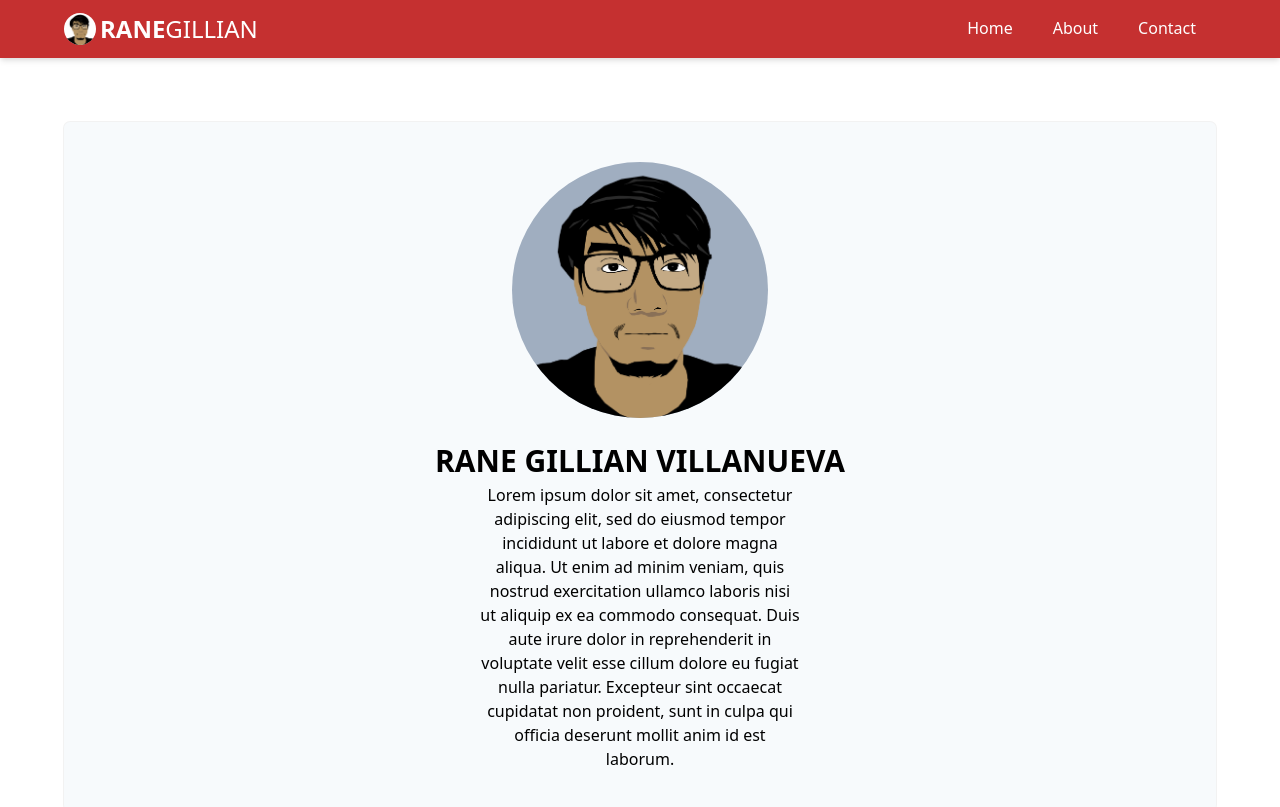
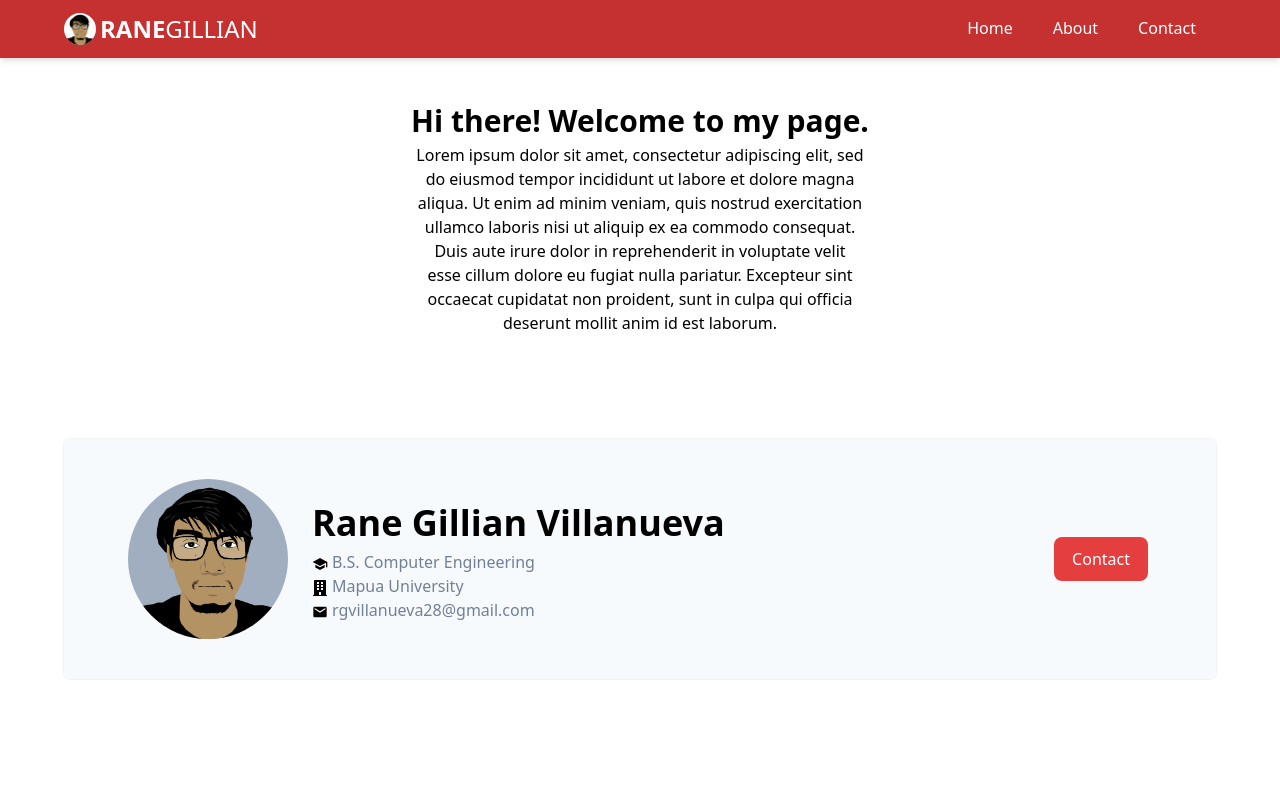
Before and after one commit to rgvillanueva28/rgvillanueva28.github.io.source-NextJS, a Next.js app: page / in a window 1280 px wide. Shown: the top 807 px of the page. Built offline with nearby package versions, Linux system fonts and the light colour scheme.

Commit message:
cardTwo done

```diff
--- a/components/cardOne.js
+++ b/components/cardOne.js
@@ -1,12 +1,12 @@
 export default function CardOne() {
   return (
-    <div className="text-center container-sm m-5 sm:m-10 md:m-16 py-10 px-10 sm:px-20 md:px-32 lg:px-64 rounded-md shadow-xs bg-gray-100">
-      <img
+    <div className="text-center container-sm p-10 sm:px-20 md:px-32 lg:px-64 rounded-md">
+      {/* <img
         src="/logo.png"
         className="w-24 md:w-48 xl:w-64 mx-auto mb-5 rounded-full bg-gray-500"
-      />
+      /> */}
       <h4>
-        <strong>RANE GILLIAN VILLANUEVA</strong>
+        <strong>Hi there! Welcome to my page. </strong>
       </h4>
       <p className="xxl:px-64 xl:px-40 lg:px-12 sm:px-6 px-0">
         Lorem ipsum dolor sit amet, consectetur adipiscing elit, sed do eiusmod
--- a/components/cardTwo.js
+++ b/components/cardTwo.js
@@ -1,27 +1,39 @@
 import Link from "next/link";
+import { MdSchool, MdMail } from "react-icons/md";
+import { FaBuilding } from "react-icons/fa";
 
 export default function CardTwo() {
   return (
-    <div className="m-5 sm:m-10 md:m-16 py-10 px-2 sm:px-5 md:px-10 lg:px-16 rounded-md shadow-xs bg-gray-100 flex flex-wrap items-center ">
+    <div className="m-5 sm:m-10 md:m-16 py-10 px-2 sm:px-5 md:px-10 lg:px-16 rounded-md shadow-xs bg-gray-100 md:flex md:flex-wrap items-center">
       <div>
         <img
           src="/logo.png"
-          className="w-24 md:w-32 xl:w-40 mx-auto mb-5 bg-gray-500 rounded-full mr-5"
+          className="w-24 md:w-32 xl:w-40 md:mr-5 mx-auto mb-5 md:mb-0 bg-gray-500 rounded-full "
         />
       </div>
-      <div className="flex flex-1 flex-wrap justify-between">
-        <div className="">
+      <div className="text-center md:text-left md:flex md:flex-1 md:flex-wrap justify-between">
+        <div className="p-1">
           <h4 className="text-xl sm:text-2xl xl:text-4xl">
-            <strong>Software Developer</strong>
+            <strong>Rane Gillian Villanueva</strong>
           </h4>
-          <p className="text-gray-600">Test 1</p>
+          <p className="text-gray-600">
+            <MdSchool className="inline text-black mr-1 my-auto" />
+            B.S. Computer Engineering
+          </p>
+          <p className="text-gray-600">
+            <FaBuilding className="inline text-black mr-1 my-auto" />
+            Mapua University
+          </p>
+          <p className="text-gray-600">
+            <MdMail className="inline text-black mr-1 my-auto" />
+            rgvillanueva28@gmail.com
+          </p>
         </div>
-
-        <div className="my-auto ">
+        <div className="p-1 my-auto">
           <Link href="/contact">
-            <a className="transition duration-300 ease-in-out p-2 px-4 bg-red-600 rounded-lg text-white border-2 border-transparent hover:bg-red-500 hover:border-red-600">
-              Contact
-            </a>
+            <button className="transition duration-300 ease-in-out p-2 px-4 bg-red-600 rounded-lg text-white border-2 border-transparent hover:bg-red-500 hover:border-red-600 focus:outline-none">
+              <a>Contact</a>
+            </button>
           </Link>
         </div>
       </div>
--- /dev/null
+++ b/components/frontMan.js
@@ -0,0 +1,14 @@
+import React from "react";
+
+function FrontMan() {
+  return (
+    <div className="bg-black ">
+      <img
+        src="https://picsum.photos/id/0/1920/1080"
+        className="opacity-50 lg:px-32"
+      />
+    </div>
+  );
+}
+
+export default FrontMan;
--- a/pages/index.js
+++ b/pages/index.js
@@ -2,6 +2,7 @@ import Head from "next/head";
 import LayoutComponent from "../components/layout";
 import CardOne from "../components/cardOne";
 import CardTwo from "../components/cardTwo";
+import FrontMan from "../components/frontMan";
 
 import { useSpring, animated } from "react-spring";
 
@@ -12,7 +13,9 @@ export default function Home() {
         <title>RANE GILLIAN</title>
       </Head>
 
-      <div>
+      <div className="container mx-auto">
+        {/* <FrontMan /> */}
+
         <CardOne />
 
         <CardTwo />
```
